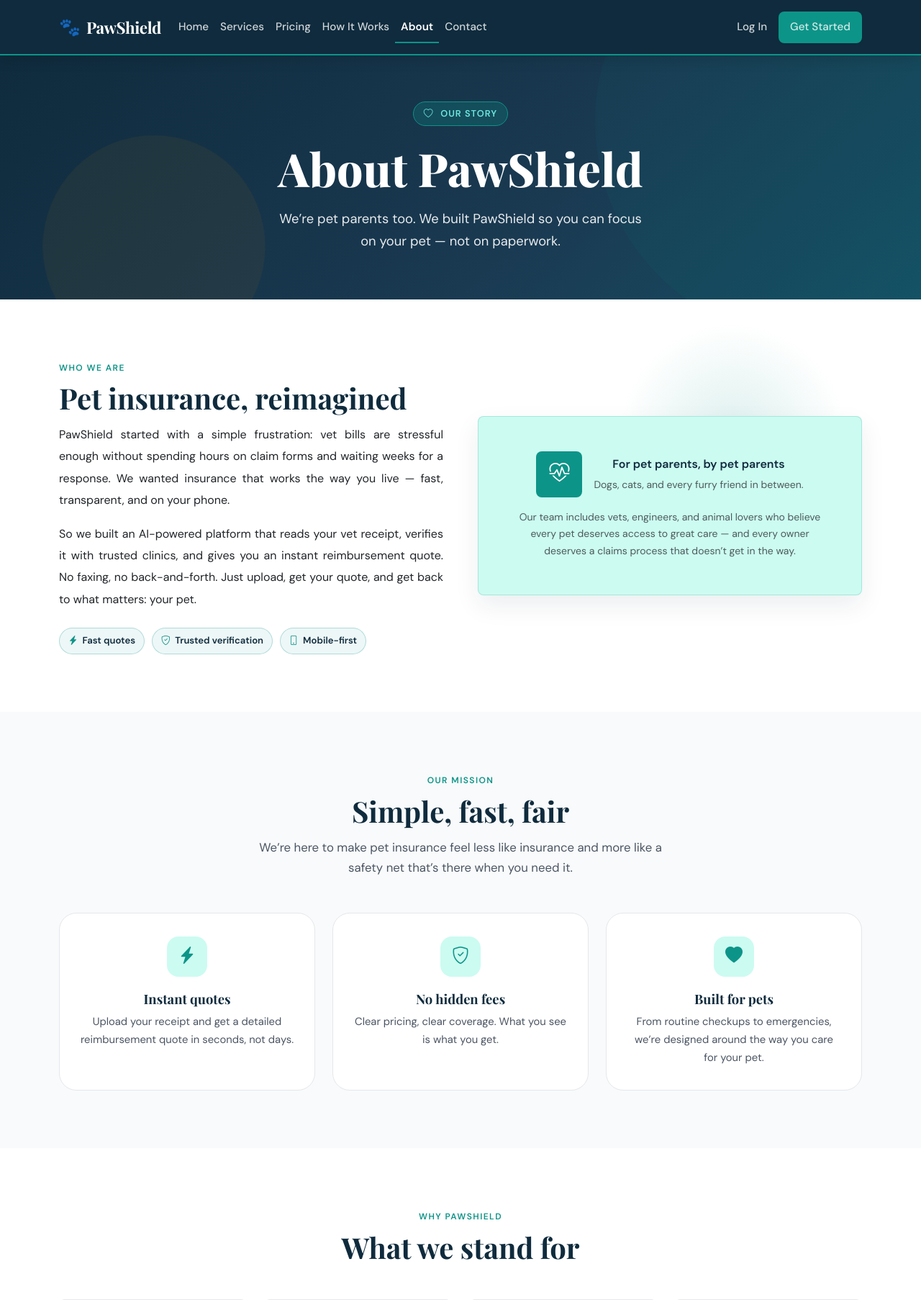
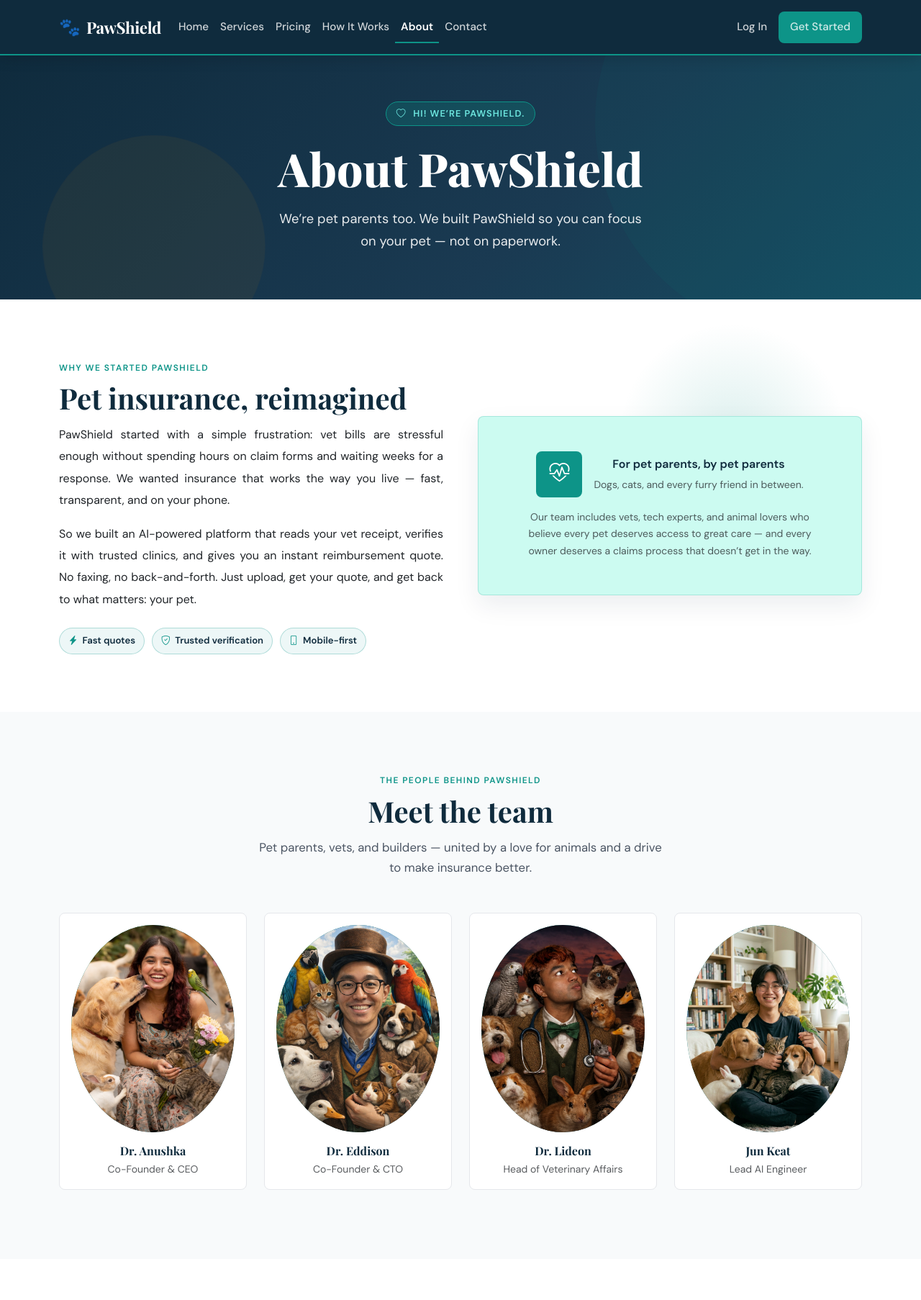
Before and after one commit to Eddamame/INF1005_Project, a PHP site: page /pages/about.php in a window 1280 px wide. Shown: the top 1806 px of the page at 72% size. Run offline with PHP 8.4, Linux system fonts and the light colour scheme.

Commit message:
team photo in the about page

```diff
--- a/pet-insurance-app/pages/about.php
+++ b/pet-insurance-app/pages/about.php
@@ -41,7 +41,7 @@ require_once __DIR__ . '/../includes/csrf.php';
             <div class="row justify-content-center text-center">
                 <div class="col-lg-8">
                     <span class="hero-badge">
-                        <i class="bi bi-heart me-1" aria-hidden="true"></i>Our Story
+                        <i class="bi bi-heart me-1" aria-hidden="true"></i>Hi! We’re PawShield.
                     </span>
                     <h1 id="about-hero-heading" class="hero-heading">
                         About PawShield
@@ -59,7 +59,7 @@ require_once __DIR__ . '/../includes/csrf.php';
         <div class="container">
             <div class="row align-items-center g-5">
                 <div class="col-lg-6">
-                    <span class="section-label">Who We Are</span>
+                    <span class="section-label">Why We Started PawShield</span>
                     <h2 id="story-heading" class="section-title">Pet insurance, reimagined</h2>
                     <p class="text-body about-story-text">
                         PawShield started with a simple frustration: vet bills are stressful enough without spending hours on claim forms and waiting weeks for a response. We wanted insurance that works the way you live — fast, transparent, and on your phone.
@@ -85,7 +85,7 @@ require_once __DIR__ . '/../includes/csrf.php';
                             </div>
                         </div>
                         <p class="mb-0 small text-muted text-center mx-auto" style="max-width: 28rem;">
-                            Our team includes vets, engineers, and animal lovers who believe every pet deserves access to great care — and every owner deserves a claims process that doesn’t get in the way.
+                            Our team includes vets, tech experts, and animal lovers who believe every pet deserves access to great care — and every owner deserves a claims process that doesn’t get in the way.
                         </p>
                     </div>
                 </div>
@@ -93,35 +93,46 @@ require_once __DIR__ . '/../includes/csrf.php';
         </div>
     </section>
 
-    <!-- Mission -->
-    <section class="py-6" style="background: var(--ps-off-white);" aria-labelledby="mission-heading">
+<!-- The PawShield Team -->
+<section class="py-6" style="background: var(--ps-off-white);" aria-labelledby="team-heading">
     <div class="container">
         <div class="section-header text-center mb-5">
-                <span class="section-label">Our Mission</span>
-                <h2 id="mission-heading" class="section-title">Simple, fast, fair</h2>
+            <span class="section-label">The People Behind PawShield</span>
+            <h2 id="team-heading" class="section-title">Meet the team</h2>
             <p class="section-subtitle">
-                    We’re here to make pet insurance feel less like insurance and more like a safety net that’s there when you need it.
+                Pet parents, vets, and builders — united by a love for animals and a drive to make insurance better.
             </p>
         </div>
-            <div class="row g-4 justify-content-center">
+        <ul class="row g-4 justify-content-center list-unstyled" role="list" aria-label="PawShield team members">
             <?php
-                $missions = [
-                    ['icon' => 'bi-lightning-charge-fill', 'title' => 'Instant quotes', 'desc' => 'Upload your receipt and get a detailed reimbursement quote in seconds, not days.'],
-                    ['icon' => 'bi-shield-check',        'title' => 'No hidden fees', 'desc' => 'Clear pricing, clear coverage. What you see is what you get.'],
-                    ['icon' => 'bi-heart-fill',         'title' => 'Built for pets', 'desc' => 'From routine checkups to emergencies, we’re designed around the way you care for your pet.'],
+            $team = [
+                ['name' => 'Dr. Anushka', 'role' => 'Co-Founder & CEO'],
+                ['name' => 'Dr. Eddison', 'role' => 'Co-Founder & CTO'],
+                ['name' => 'Dr. Lideon',  'role' => 'Head of Veterinary Affairs'],
+                ['name' => 'Jun Keat',    'role' => 'Lead AI Engineer'],
             ];
-                foreach ($missions as $m): ?>
-                <div class="col-md-4">
-                    <div class="step-card step-card--centered" role="article">
-                        <div class="step-icon" aria-hidden="true">
-                            <i class="bi <?= $m['icon'] ?>"></i>
-                        </div>
-                        <h3 class="step-title"><?= htmlspecialchars($m['title'], ENT_QUOTES, 'UTF-8') ?></h3>
-                        <p class="step-desc"><?= htmlspecialchars($m['desc'], ENT_QUOTES, 'UTF-8') ?></p>
-                    </div>
-                </div>
+            foreach ($team as $member):
+                $slug = str_replace([' ', '.'], ['-', ''], $member['name']);
+            ?>
+            <li class="col-12 col-sm-6 col-md-3">
+                <article class="team-card text-center p-3 rounded-3 h-100"
+                         style="background: var(--ps-white); border: 1px solid var(--ps-gray-200);">
+                    <img src="<?= base_path() ?>/assets/images/Team/<?= htmlspecialchars($slug, ENT_QUOTES, 'UTF-8') ?>.png"
+                         alt="<?= htmlspecialchars($member['name'], ENT_QUOTES, 'UTF-8') ?>"
+                         class="team-avatar mx-auto mb-3 d-block"
+                         style="width:288px;height:288px;object-fit:cover;"
+                         width="288"
+                         height="288">
+                    <h3 class="h6 fw-bold mb-1 lh-sm" style="color:var(--ps-navy);">
+                        <?= htmlspecialchars($member['name'], ENT_QUOTES, 'UTF-8') ?>
+                    </h3>
+                    <p class="small text-muted mb-0">
+                        <?= htmlspecialchars($member['role'], ENT_QUOTES, 'UTF-8') ?>
+                    </p>
+                </article>
+            </li>
             <?php endforeach; ?>
-            </div>
+        </ul>
     </div>
 </section>
 
```
Also changed, not shown: pet-insurance-app/assets/images/Team/Dr-Anushka.png (added), pet-insurance-app/assets/images/Team/Dr-Eddison.png (added), pet-insurance-app/assets/images/Team/Dr-Lideon.png (added), pet-insurance-app/assets/images/Team/Jun-Keat.png (added). Lines whose indentation alone changed are shown as unchanged.
